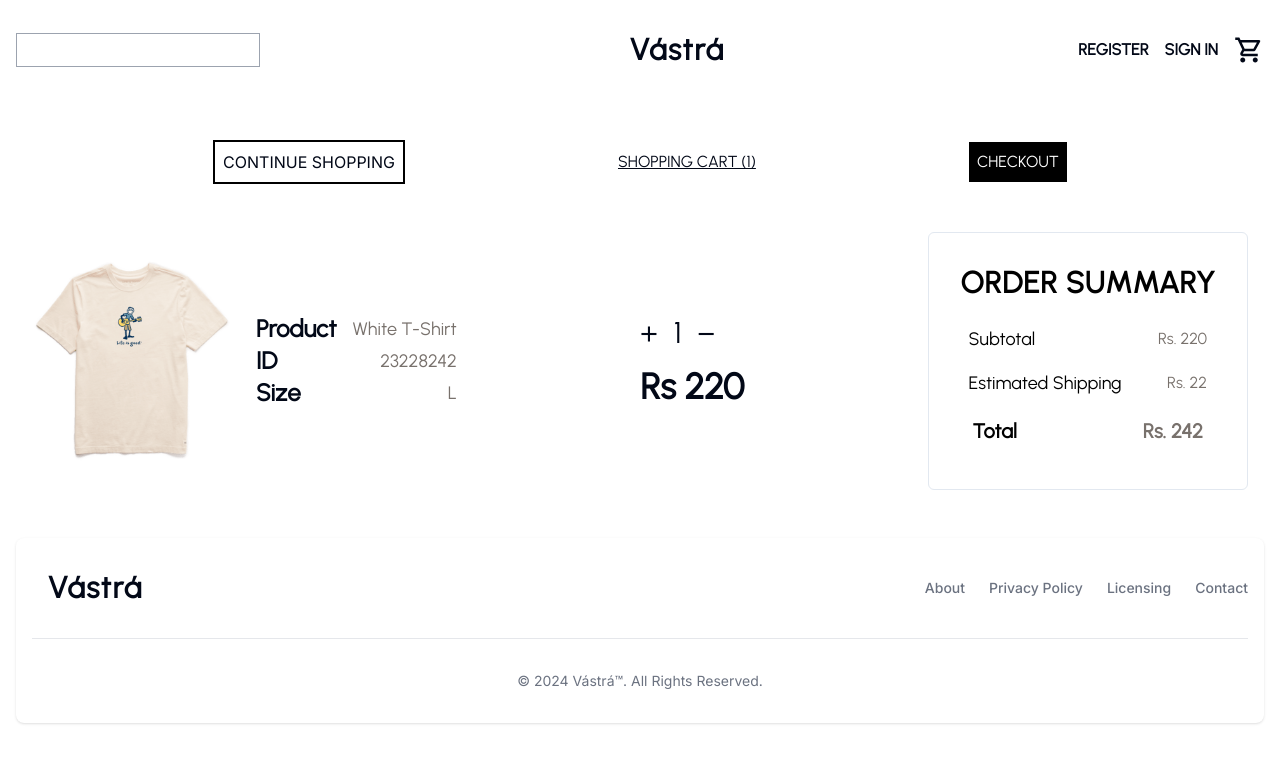
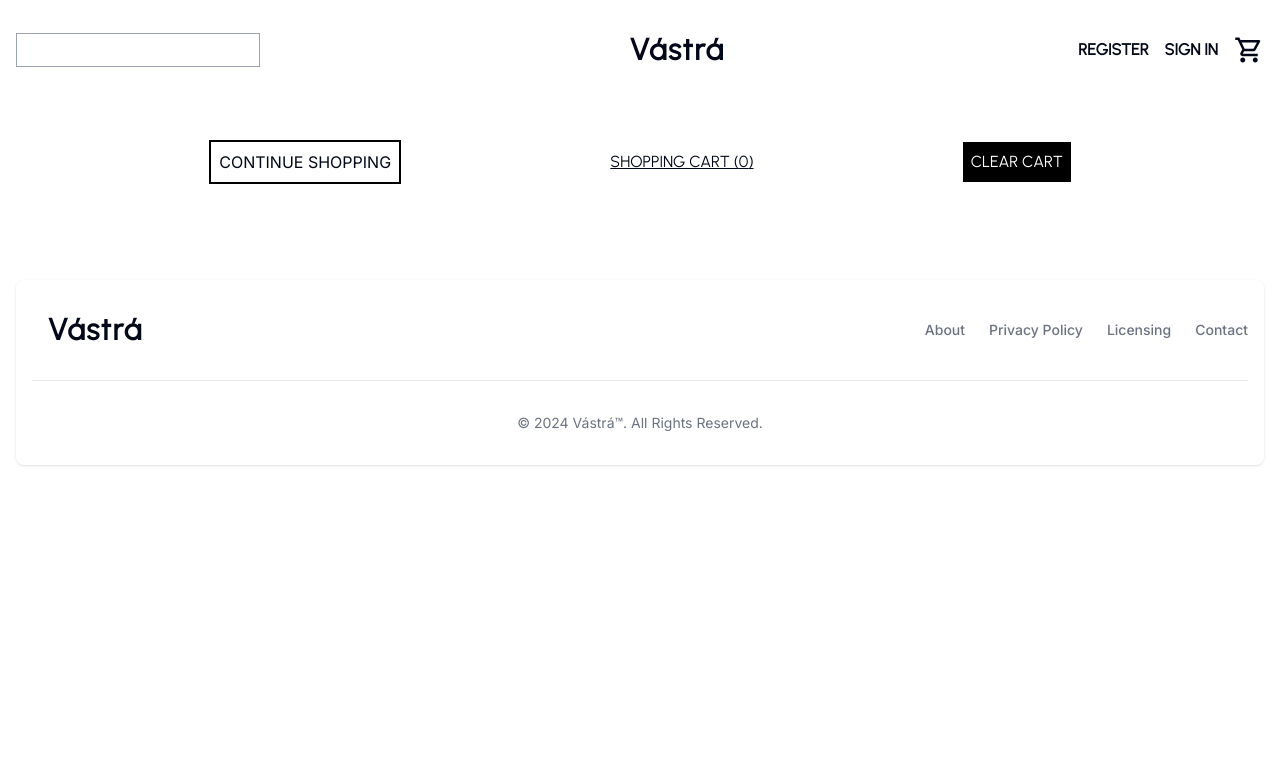
Before and after one commit to iaavas/blink-bite, a Next.js app: page /cart in a window 1280 px wide. Shown: the top 762 px of the page. Built offline with nearby package versions, Linux system fonts and the light colour scheme.

Commit message:
Cart Context, Cart, Particular Product Page

```diff
--- a/app/cart/page.tsx
+++ b/app/cart/page.tsx
@@ -1,3 +1,4 @@
+"use client";
 import React from "react";
 import Nav from "../components/ui/Nav";
 import Footer from "../components/ui/Footer";
@@ -7,19 +8,23 @@ import OrderSummary from "../components/cart/OrderSummary";
 import CartQuantity from "../components/cart/CartQuantity";
 import ShoppingNavigation from "../components/cart/ShoppingNavigation";
 import CartDescription from "../components/cart/CartDescription";
+import { useCart } from "../context/CartContext";
 
-function page() {
+function Page() {
+  const { state } = useCart();
   return (
     <>
       <Nav />
       <div className="flex justify-evenly flex-col p-8">
         <ShoppingNavigation />
 
-        <div className="flex justify-between items-center mt-6 sm:flex-row flex-col-reverse gap-8 sm:gap-0">
-          <CartDescription />
-          <CartQuantity />
+        <div className="flex justify-between items-center mt-6  flex-col-reverse  gap-8">
+          {state.items.map((item, index) => {
+            return <CartDescription key={index} item={item} />;
+          })}
+          {/* <CartQuantity />
 
-          <OrderSummary />
+          <OrderSummary /> */}
         </div>
       </div>
       <Footer />
@@ -27,4 +32,4 @@ function page() {
   );
 }
 
-export default page;
+export default Page;
--- a/app/components/admin/Product.tsx
+++ b/app/components/admin/Product.tsx
@@ -1,7 +1,8 @@
 import { useAuth } from "@/app/context/AuthContext";
 import { URL } from "@/constants/constant";
-import React from "react";
+import React, { useState } from "react";
 import { toast } from "react-toastify";
+import Loading from "../ui/Loading";
 
 interface ProductProps {
   product: {
@@ -14,7 +15,9 @@ interface ProductProps {
 
 const Product: React.FC<ProductProps> = ({ product }) => {
   const { token } = useAuth();
+  const [isLoading, setIsLoading] = useState(false);
   async function handleDelete() {
+    setIsLoading(true);
     const res = await fetch(`${URL}product/${product.id}`, {
       method: "DELETE",
       headers: {
@@ -25,6 +28,7 @@ const Product: React.FC<ProductProps> = ({ product }) => {
 
     if (res.ok) {
       toast.error("Product Deleted!!!");
+      setIsLoading(false);
     }
   }
 
@@ -38,12 +42,16 @@ const Product: React.FC<ProductProps> = ({ product }) => {
           <button className="bg-blue-400 text-white px-4 py-2 mr-2 rounded-lg">
             Modify
           </button>
+          {!isLoading ? (
             <button
               className="bg-red-400 text-white px-4 py-2 rounded-lg"
               onClick={handleDelete}
             >
               Delete
             </button>
+          ) : (
+            <Loading />
+          )}
         </div>
       </td>
     </tr>
--- a/app/components/admin/ProductsList.tsx
+++ b/app/components/admin/ProductsList.tsx
@@ -1,6 +1,7 @@
 import React, { useState, useEffect } from "react";
 import Product from "./Product";
 import { URL } from "@/constants/constant";
+import Button from "../ui/Button";
 interface ProductListProps {}
 
 const ProductList: React.FC<ProductListProps> = () => {
@@ -32,6 +33,7 @@ const ProductList: React.FC<ProductListProps> = () => {
       <p className="font-bold text-2xl mb-6">
         Total Products: {products.length}
       </p>
+
       <table className="w-full border-collapse rounded-md">
         <thead>
           <tr className="bg-gray-200">
--- a/app/components/cart/CartDescription.tsx
+++ b/app/components/cart/CartDescription.tsx
@@ -1,22 +1,48 @@
 import Image from "next/image";
 import React from "react";
 
-function CartDescription() {
+interface CartItem {
+  id: string;
+  name: string;
+  price: number;
+  image: string;
+
+  brand: string;
+  size: string;
+  color: string;
+}
+
+interface CartDescriptionProps {
+  item: CartItem;
+}
+
+function CartDescription({ item }: CartDescriptionProps) {
+  const { name, brand, size, color, id, image } = item;
+
   return (
     <div className="flex justify-between items-center font-urban sm:flex-row flex-col">
-      <Image src="/product1.png" width={200} height={100} alt="product" />
+      <Image src={image} width={200} height={100} alt="product" />
       <div className="flex flex-col ml-6">
         <div className="flex items-center justify-between gap-4">
           <span className="font-bold text-2xl">Product </span>
-          <span className=" text-lg text-stone-500">White T-Shirt</span>
+          <span className="text-lg text-stone-500">{name}</span>
         </div>
         <div className="flex items-center justify-between gap-4">
           <span className="font-bold text-2xl">ID</span>
-          <span className=" text-lg text-stone-500">23228242</span>
+          <span className="text-lg text-stone-500">{id}</span>
         </div>
         <div className="flex items-center justify-between gap-4 ">
           <span className="font-bold text-2xl">Size</span>
-          <span className=" text-lg text-stone-500">L</span>
+          <span className="text-lg text-stone-500">{size}</span>
+        </div>
+        {/* Include similar sections for brand and color */}
+        <div className="flex items-center justify-between gap-4 ">
+          <span className="font-bold text-2xl">Brand</span>
+          <span className="text-lg text-stone-500">{brand}</span>
+        </div>
+        <div className="flex items-center justify-between gap-4 ">
+          <span className="font-bold text-2xl">Color</span>
+          <span className="text-lg text-stone-500">{color}</span>
         </div>
       </div>
     </div>
--- a/app/components/cart/ShoppingNavigation.tsx
+++ b/app/components/cart/ShoppingNavigation.tsx
@@ -1,17 +1,33 @@
+"use client";
 import Link from "next/link";
 import React from "react";
 import Button from "../ui/Button";
+import { useCart } from "@/app/context/CartContext";
 
 function ShoppingNavigation() {
+  const { state, dispatch } = useCart();
+  const noOfItems = state.items.length;
+  function handleClearCart() {
+    dispatch({ type: "CLEAR_CART" });
+  }
   return (
     <div className="flex justify-evenly items-center gap-8">
-      <Button to={"/shop"} type="primary">
+      <Button to={"/products"} type="primary">
         Continue Shopping
       </Button>
-      <span className="font-urban underline uppercase">shopping cart (1) </span>
-      <Button to={"/checkout"} type="fourth">
-        Checkout
+
+      <span className="font-urban underline uppercase">
+        shopping cart ({noOfItems}){" "}
+      </span>
+
+      <Button handleClick={handleClearCart} type="fourth">
+        Clear Cart
       </Button>
+      {noOfItems > 0 && (
+        <Button to={"/checkout"} type="fourth">
+          Checkout
+        </Button>
+      )}
     </div>
   );
 }
--- a/app/components/homepage/HeroContent.tsx
+++ b/app/components/homepage/HeroContent.tsx
@@ -13,7 +13,6 @@ function HeroContent() {
           width={300}
           height={300}
           className="mt-2"
-          priority={true}
         />
         <div className="flex flex-col gap-4 justify-center sm:ml-10 ml-4 mt-4 p-4 sm:p-0">
           <h1 className="font-urban uppercase text-6xl font-semibold ">
--- a/app/components/ui/Nav.tsx
+++ b/app/components/ui/Nav.tsx
@@ -1,6 +1,6 @@
 "use client";
 import Link from "next/link";
-import React, { useState } from "react";
+import React from "react";
 import {
   MdOutlineShoppingCart,
   MdOutlinePerson,
@@ -11,9 +11,12 @@ import { useAuth } from "@/app/context/AuthContext";
 import Button from "./Button";
 import { FaHome, FaTshirt } from "react-icons/fa";
 import { usePathname } from "next/navigation";
+import { useCart } from "@/app/context/CartContext";
 
 function Nav() {
   const { token, logout } = useAuth();
+  const { state } = useCart();
+  const cartLength = state.items.length;
   const pathname = usePathname();
 
   return (
@@ -41,13 +44,19 @@ function Nav() {
             </button>
           )}
           <Link href="/cart">
-            <MdOutlineShoppingCart size={30} />
+            <div className="relative">
+              <MdOutlineShoppingCart size={30} />
+              {cartLength > 0 && (
+                <div className="absolute top-0 right-0 bg-red-500 text-white rounded-full w-4 h-4 flex items-center justify-center p-1 text-sm">
+                  {cartLength}
+                </div>
+              )}
+            </div>
           </Link>
         </div>
       </div>
 
       {/* Mobile Menu */}
-
       <div className="md:hidden fixed bottom-0 left-0 right-0 bg-white p-4 border-t border-gray-300 z-50">
         <div className="flex justify-around">
           <Link href="/">
@@ -72,13 +81,13 @@ function Nav() {
           </Link>
 
           <Link href="/cart">
-            <div
-              className={`flex flex-col items-center ${
-                pathname === "/cart" ? "text-red-800" : ""
-              } `}
-            >
+            <div className="relative">
               <MdOutlineShoppingCart size={24} />
-              <span className="text-xs">Cart</span>
+              {cartLength > 0 && (
+                <div className="absolute top-0 right-0 bg-red-500 text-white rounded-full w-4 h-4 flex items-center justify-center">
+                  {cartLength}
+                </div>
+              )}
             </div>
           </Link>
 
--- /dev/null
+++ b/app/context/CartContext.tsx
@@ -0,0 +1,77 @@
+"use client";
+import React, {
+  createContext,
+  useContext,
+  useReducer,
+  ReactNode,
+  Dispatch,
+} from "react";
+
+interface CartItem {
+  id: string;
+  name: string;
+  description: string;
+  price: number;
+  image: string;
+  color: string;
+  brand: string;
+  size: string;
+}
+
+interface CartState {
+  items: CartItem[];
+}
+
+type CartAction =
+  | { type: "ADD_ITEM"; payload: CartItem }
+  | { type: "REMOVE_ITEM"; payload: string }
+  | { type: "CLEAR_CART" };
+
+interface CartContextType {
+  state: CartState;
+  dispatch: Dispatch<CartAction>;
+}
+
+const CartContext = createContext<CartContextType | undefined>(undefined);
+
+const cartReducer = (state: CartState, action: CartAction): CartState => {
+  switch (action.type) {
+    case "ADD_ITEM":
+      return {
+        ...state,
+        items: [...state.items, action.payload],
+      };
+    case "REMOVE_ITEM":
+      return {
+        ...state,
+        items: state.items.filter((item) => item.id !== action.payload),
+      };
+    case "CLEAR_CART":
+      return {
+        ...state,
+        items: [],
+      };
+    default:
+      return state;
+  }
+};
+
+export const CartProvider: React.FC<{ children: ReactNode }> = ({
+  children,
+}) => {
+  const [state, dispatch] = useReducer(cartReducer, { items: [] });
+
+  return (
+    <CartContext.Provider value={{ state, dispatch }}>
+      {children}
+    </CartContext.Provider>
+  );
+};
+
+export const useCart = (): CartContextType => {
+  const context = useContext(CartContext);
+  if (!context) {
+    throw new Error("useCart must be used within a CartProvider");
+  }
+  return context;
+};
--- a/app/layout.tsx
+++ b/app/layout.tsx
@@ -5,6 +5,7 @@ import { AuthProvider } from "./context/AuthContext";
 const inter = Inter({ subsets: ["latin"] });
 import { ToastContainer, toast } from "react-toastify";
 import "react-toastify/dist/ReactToastify.css";
+import { CartProvider } from "./context/CartContext";
 
 export const metadata: Metadata = {
   title: "Vástrá",
@@ -20,7 +21,9 @@ export default function RootLayout({
     <html lang="en">
       <body className={inter.className}>
         <ToastContainer />
-        <AuthProvider>{children}</AuthProvider>
+        <AuthProvider>
+          <CartProvider>{children}</CartProvider>
+        </AuthProvider>
       </body>
     </html>
   );
```
Also changed, not shown: app/products/[productId]/page.tsx (+23 -8 lines). Lines whose indentation alone changed are shown as unchanged.
